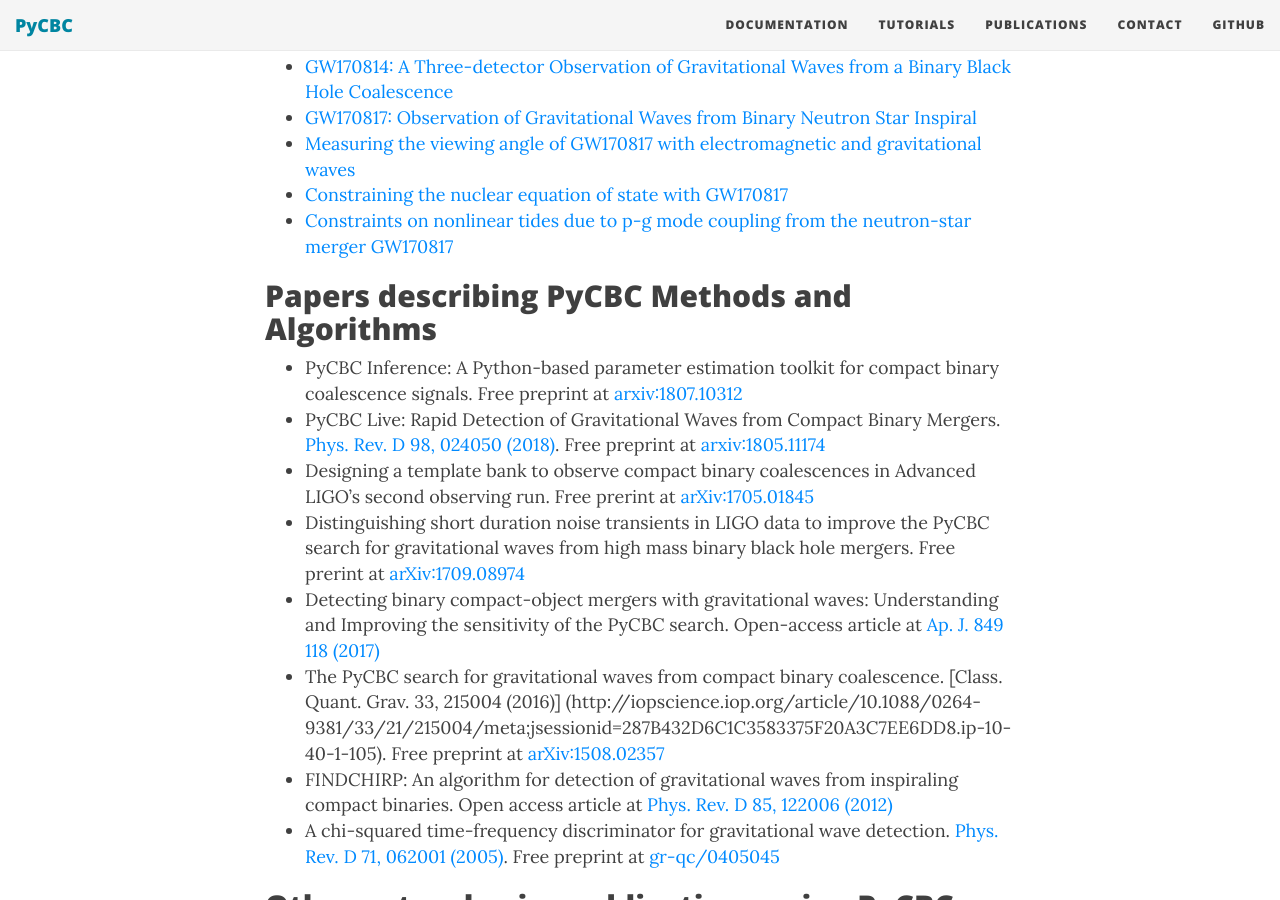
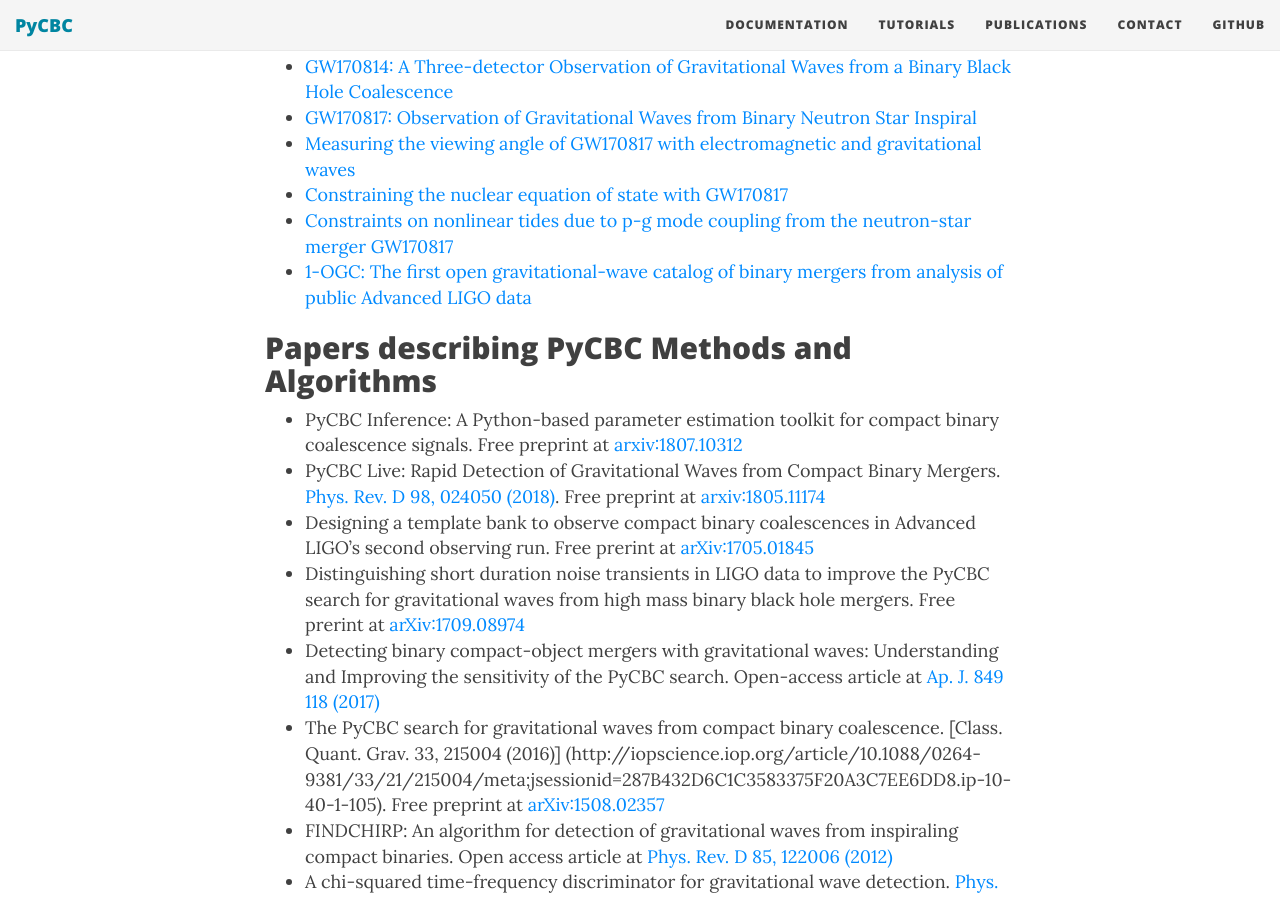
Before and after one commit to gwastro/gwastro.github.io, a Jekyll site: the page built from publications.md, in a window 1280 px wide and 900 px high, scrolled down 568 px. Built offline with Jekyll 4.4.1, drawn with Linux system fonts in a browser that asks for light colours; nearby versions of some CDN libraries.

Commit message:
Update publications.md

```diff
--- a/publications.md
+++ b/publications.md
@@ -17,6 +17,7 @@ subtitle: Selected Publications that use PyCBC
  * [Measuring the viewing angle of GW170817 with electromagnetic and gravitational waves](http://iopscience.iop.org/article/10.3847/2041-8213/aac6c1/meta)
  * [Constraining the nuclear equation of state with GW170817](https://arxiv.org/abs/1804.08583)
  * [Constraints on nonlinear tides due to p-g mode coupling from the neutron-star merger GW170817](https://arxiv.org/abs/1808.07013)
+ * [1-OGC: The first open gravitational-wave catalog of binary mergers from analysis of public Advanced LIGO data](https://arxiv.org/abs/1811.01921)
 
 ## Papers describing PyCBC Methods and Algorithms
  * PyCBC Inference: A Python-based parameter estimation toolkit for compact binary coalescence signals. Free preprint at [arxiv:1807.10312](https://arxiv.org/abs/1807.10312)
```
